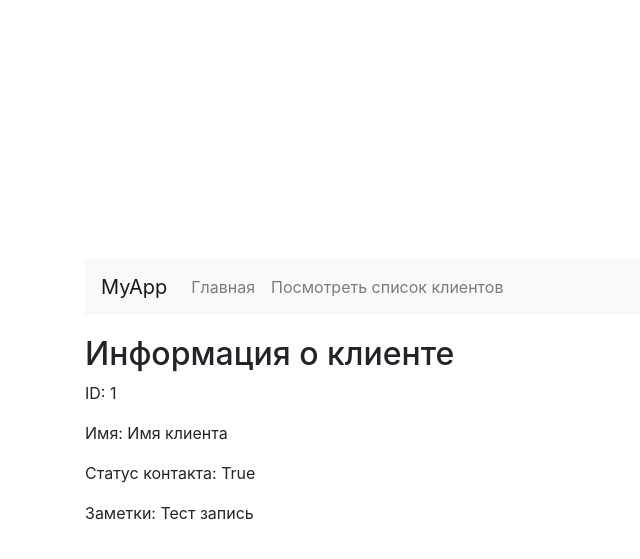
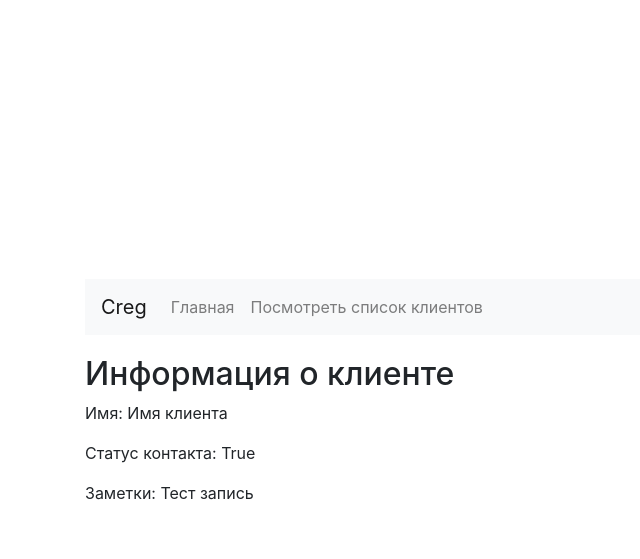
Before and after one commit to NjemTop/Creg, a Django app: page /get_client/1/ in a window 1280 px wide. Shown: the top 559 px of the page, without its empty margins (0-640 px from the left). Run offline with Django 4.2, Linux system fonts and the light colour scheme; data comes from the database, SQL or seed files in the repository; some libraries are stand-ins or nearby versions.

Commit message:
изменил название

```diff
--- a/myapp/templates/myapp/get_client.html
+++ b/myapp/templates/myapp/get_client.html
@@ -2,7 +2,7 @@
 
 {% block content %}
     <nav class="navbar navbar-expand-lg navbar-light bg-light">
-        <a class="navbar-brand" href="{% url 'index' %}">MyApp</a>
+        <a class="navbar-brand" href="{% url 'index' %}">Creg</a>
         <button class="navbar-toggler" type="button" data-toggle="collapse" data-target="#navbarNav" aria-controls="navbarNav" aria-expanded="false" aria-label="Toggle navigation">
             <span class="navbar-toggler-icon"></span>
         </button>
@@ -18,7 +18,6 @@
         </div>
     </nav>
     <h2>Информация о клиенте</h2>
-    <p>ID: {{ client.id }}</p>
     <p>Имя: {{ client.client_name }}</p>
     <p>Статус контакта: {{ client.contact_status }}</p>
     <p>Заметки: {{ client.notes }}</p>
```
